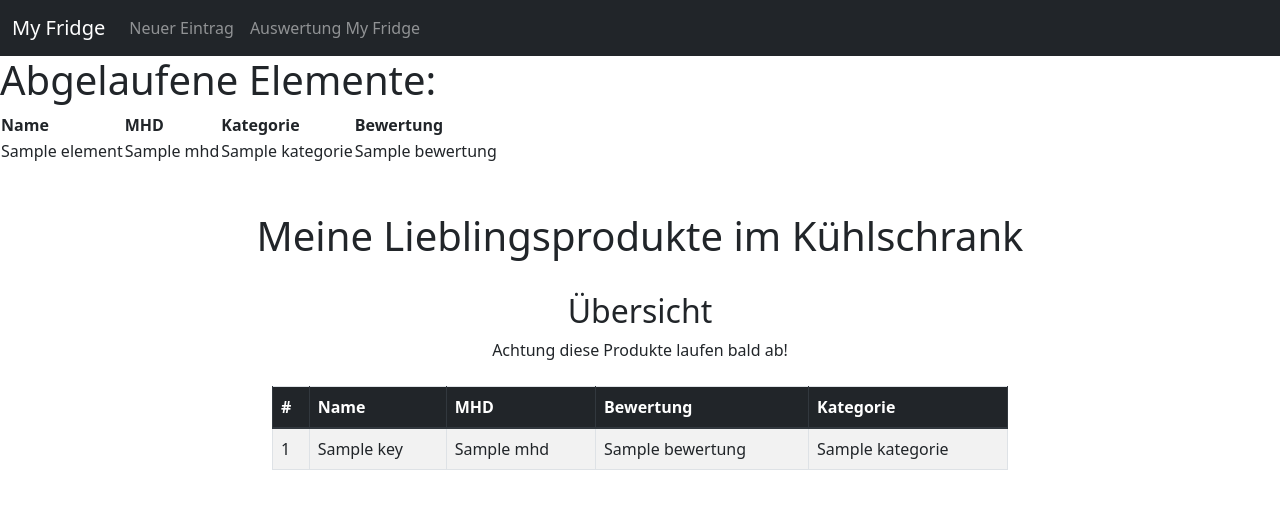
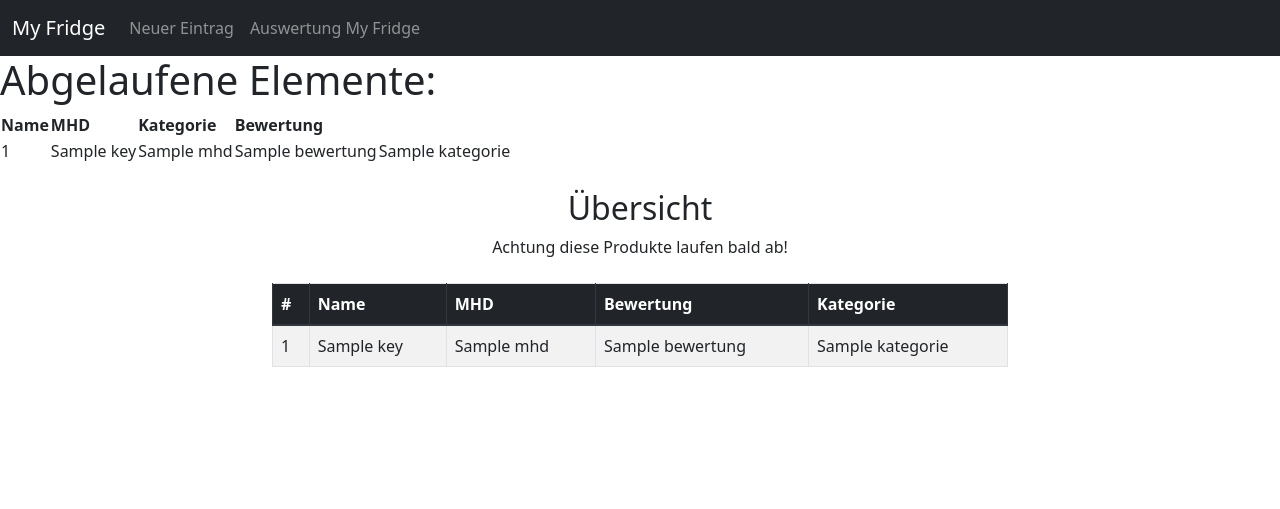
Before and after one commit to FijiCookie/my_fridge_project, a Flask app: template templates/statistik.html in a window 1280 px wide. Shown: the top 509 px of the page. Run offline with Flask 3, Linux system fonts and the light colour scheme; the template is opened without the code that fills it: most values are stand-ins (such as "Sample title", 1, 10 or a date in 2020); some libraries are stand-ins or nearby versions.

Commit message:
Commit again and again

```diff
--- a/main.py
+++ b/main.py
@@ -82,15 +82,10 @@ def abgelaufen():
         daten = json.load(file)
 
     abgelaufen_liste = []
-    for element in daten:
-        mhd = datetime.datetime.strptime(element['mhd'], '%d-%m-%Y').date()
+    for element in daten.values():
+        mhd = datetime.datetime.strptime(element['MHD'], '%d-%m-%y').date()
         if mhd < heute:
-            abgelaufen_liste.append({
-                'name': element['name'],
-                'mhd': element['mhd'],
-                'kategorie': element['kategorie'],
-                'bewertung': element['bewertung']
-            })
+            abgelaufen_liste.append(element)
 
     return render_template('statistik.html', abgelaufen=abgelaufen_liste)
 
--- a/templates/statistik.html
+++ b/templates/statistik.html
@@ -27,10 +27,11 @@
         <tbody>
             {% for element in abgelaufen %}
                 <tr>
-                    <td>{{ element['name'] }}</td>
-                    <td>{{ element['mhd'] }}</td>
-                    <td>{{ element['kategorie'] }}</td>
-                    <td>{{ element['bewertung'] }}</td>
+                    <td>{{ loop.index }}</td>
+                    <td>{{ key }}</td>
+                    <td>{{ element['MHD'] }}</td>
+                    <td>{{ element['Bewertung'] }}</td>
+                    <td>{{ element['Kategorie'] }}</td>
                 </tr>
             {% endfor %}
         </tbody>
@@ -39,7 +40,6 @@
     <div class="container">
         <div class="row">
             <div class="col-12 text-center">
-                <h1 class="mt-5">Meine Lieblingsprodukte im Kühlschrank</h1>
             </div>
         </div>
     </div>
```
Also changed, not shown: README.md (added).
